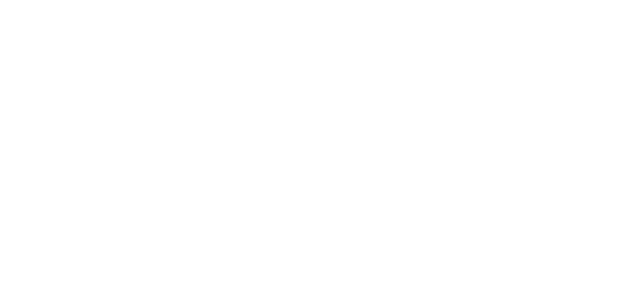
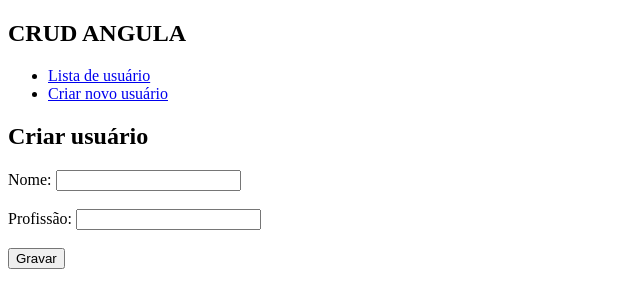
Before and after one commit to Willian-Lima15/crud-angular, an Angular app: page /users/create in a window 1280 px wide. Before the commit this address led to /. Shown: the top 308 px of the page, without its empty margins (0-640 px from the left). Built offline with nearby package versions, Linux system fonts and the light colour scheme.

Commit message:
metodo post

```diff
--- a/src/app/app.component.html
+++ b/src/app/app.component.html
@@ -1 +1,2 @@
+<app-header></app-header>
 <router-outlet></router-outlet>
--- /dev/null
+++ b/src/app/core/header/header.component.html
@@ -0,0 +1,7 @@
+<nav>
+  <h1>CRUD ANGULA</h1>
+  <ul>
+    <li><a [routerLink]="['/users']">Lista de usuário</a></li>
+    <li><a [routerLink]="['/users/create']">Criar novo usuário</a></li>
+  </ul>
+</nav>
--- /dev/null
+++ b/src/app/core/header/header.component.ts
@@ -0,0 +1,15 @@
+import { Component, OnInit } from '@angular/core';
+
+@Component({
+  selector: 'app-header',
+  templateUrl: './header.component.html',
+  styleUrls: ['./header.component.css']
+})
+export class HeaderComponent implements OnInit {
+
+  constructor() { }
+
+  ngOnInit(): void {
+  }
+
+}
--- a/src/app/core/services/users.service.ts
+++ b/src/app/core/services/users.service.ts
@@ -1,7 +1,8 @@
 import { HttpClient } from '@angular/common/http';
 import { Injectable } from '@angular/core';
 import { Observable } from 'rxjs';
-import { RensponseUsers } from 'src/app/shared/users.model';
+import { ResponseCreate, RequestCreate } from 'src/app/shared/createUsers';
+import { ResponseUsers } from 'src/app/shared/users.model';
 
 
 @Injectable({
@@ -13,9 +14,14 @@ export class UsersService {
 
   constructor(private http: HttpClient) { }
 
-  getListaUsuarios(): Observable<RensponseUsers> { //Retorna lista de usuarios response
+  getListaUsuarios(): Observable<ResponseUsers> { //Retorna lista de usuarios response
 
-    return this.http.get<RensponseUsers>(this.url);
+    return this.http.get<ResponseUsers>(this.url);
+  }
+
+  criarUsuario(request: RequestCreate): Observable<ResponseCreate> {
+
+    return this.http.post<ResponseCreate>(this.url, request);
   }
 
 
--- /dev/null
+++ b/src/app/create-user/create-user.component.ts
@@ -0,0 +1,36 @@
+import { Component, OnInit } from '@angular/core';
+import { FormBuilder, FormGroup } from '@angular/forms';
+import { UsersService } from '../core/services/users.service';
+import { RequestCreate, ResponseCreate } from '../shared/createUsers';
+
+@Component({
+  selector: 'app-create-user',
+  templateUrl: './create-user.component.html',
+  styleUrls: ['./create-user.component.css']
+})
+export class CreateUserComponent implements OnInit {
+
+  formCreateUser!: FormGroup;
+  usuario!: RequestCreate;
+
+  constructor(
+    private fb : FormBuilder,
+    private userService: UsersService
+  ) { }
+
+  usuarioResponse!: ResponseCreate
+
+  ngOnInit(): void {
+    this.formCreateUser = this.fb.group({
+      nome: [''],
+      proficao: ['']
+    })
+  }
+
+  salvar() {
+    this.userService.criarUsuario(this.usuario).subscribe((res)=>{
+        this.usuarioResponse = res;
+    })
+  }
+
+}
--- /dev/null
+++ b/src/app/shared/createUsers.ts
@@ -0,0 +1,11 @@
+ export interface RequestCreate {
+      name: string;
+      job: string;
+  }
+
+    export interface ResponseCreate {
+        name: string;
+        job: string;
+        id: string;
+        createdAt: Date;
+    }
--- a/src/app/shared/users.model.ts
+++ b/src/app/shared/users.model.ts
@@ -6,7 +6,7 @@
         avatar: string;
     }
 
-    export interface RensponseUsers {
+    export interface ResponseUsers {
         page: number;
         per_page: number;
         total: number;
--- a/src/app/users/users.component.html
+++ b/src/app/users/users.component.html
@@ -1,4 +1,4 @@
-<h1>Usuarios</h1>
+<h2>Usuários</h2>
 
 <table>
   <thead>
--- a/src/app/users/users.component.ts
+++ b/src/app/users/users.component.ts
@@ -1,6 +1,6 @@
 import { Component, OnInit } from '@angular/core';
 import { UsersService } from '../core/services/users.service';
-import { RensponseUsers } from '../shared/users.model';
+import { ResponseUsers } from '../shared/users.model';
 
 @Component({
   selector: 'app-users',
@@ -9,7 +9,7 @@ import { RensponseUsers } from '../shared/users.model';
 })
 export class UsersComponent implements OnInit {
 
-  responseUsersList!: RensponseUsers;
+  responseUsersList!: ResponseUsers;
 
   constructor(
     private usersService: UsersService
```
Also changed, not shown: src/app/app.module.ts (+11 -2 lines), src/app/core/header/header.component.css (added), src/app/create-user/create-user.component.css (added).
